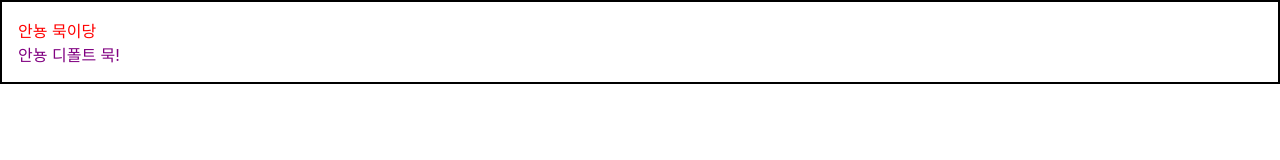
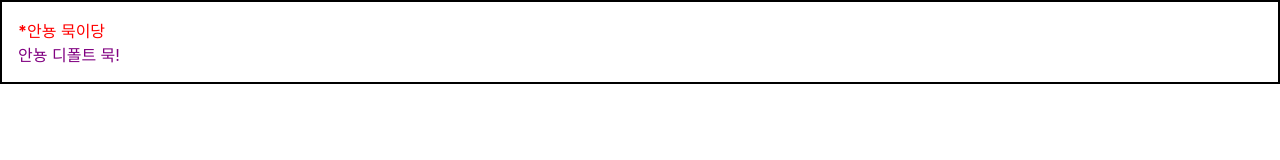
Before and after one commit to mukeunzi/begin-react, a React (Create React App) app: page / in a window 1280 px wide. Shown: the top 160 px of the page. Built offline with nearby package versions, Linux system fonts and the light colour scheme.

Commit message:
feat : 조건부 렌더링 실습
 - props 의 이름만 설정하고 값을 설정하지 않으면 default 값은 true

```diff
--- a/src/App.js
+++ b/src/App.js
@@ -6,7 +6,7 @@ import './App.css';
 function App() {
 	return (
 		<Wrapper>
-			<Hello name="묵이당" color="red" />
+			<Hello name="묵이당" color="red" isStar />
 			<Hello color="purple" />
 		</Wrapper>
 	);
--- a/src/Hello.js
+++ b/src/Hello.js
@@ -1,7 +1,12 @@
 import React from 'react';
 
-function Hello({ color, name }) {
-	return <div style={{ color: color }}>안뇽 {name}</div>;
+function Hello({ color, name, isStar }) {
+	return (
+		<div style={{ color }}>
+			{isStar && <b>*</b>}
+			안뇽 {name}
+		</div>
+	);
 }
 
 Hello.defaultProps = {
```
